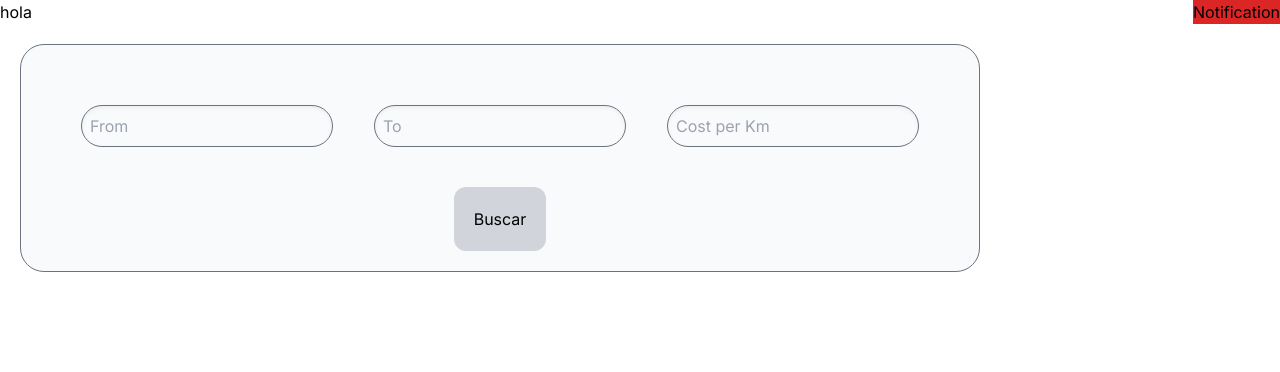
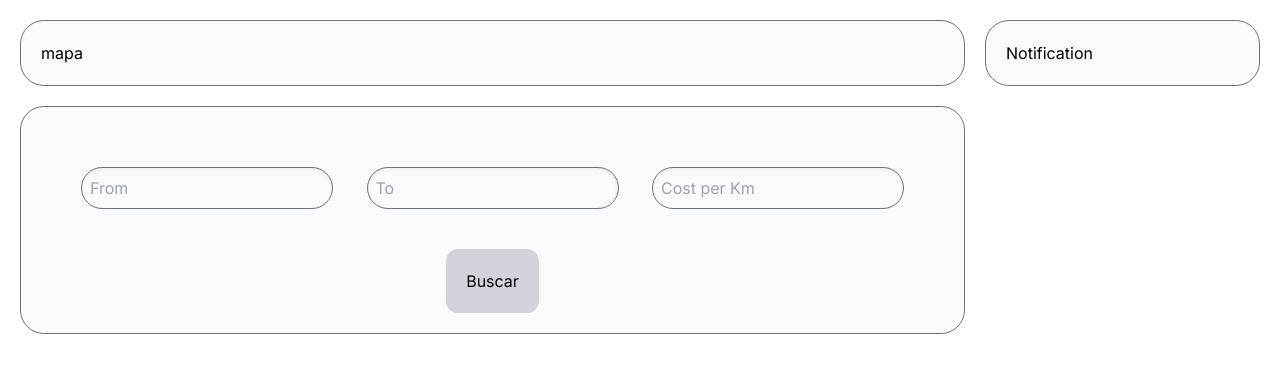
Before and after one commit to Camilo-Camargo/travel-salesman, a Next.js app in the folder packages/app/: page / in a window 1280 px wide. Shown: the top 372 px of the page. Built offline with nearby package versions, Linux system fonts and the light colour scheme.

Commit message:
style: Add style and configuration to tailwindcss

```diff
--- a/packages/app/src/app/(main)/layout.tsx
+++ b/packages/app/src/app/(main)/layout.tsx
@@ -5,12 +5,13 @@ import Notification from "@/modules/layout/notification/notification";
 
 export default async function PageLayout(props: { children: React.ReactNode }) {
   return (
-    <section className="flex flex-row justify-between w-full">
-      <div className="flex flex-col justify-center w-3/4">
+    <section className="flex flex-row justify-between w-full gap-x-5">
+      <div className="flex flex-col justify-center w-3/4 h-full">
         {props.children}
+        <Map />
         <Nav />
       </div>
-      <div>
+      <div className="flex flex-col justify-center w-1/4 h-full">
         <Notification />
       </div>
     </section>
--- a/packages/app/src/app/(main)/page.tsx
+++ b/packages/app/src/app/(main)/page.tsx
@@ -1,8 +1,3 @@
-
 export default function Home() {
-  return (
-    <>
-      <h1>hola</h1>
-    </>
-  );
+  return <></>;
 }
--- a/packages/app/src/modules/layout/map/map.tsx
+++ b/packages/app/src/modules/layout/map/map.tsx
@@ -2,20 +2,8 @@ import { MapContainer, Marker, Popup, TileLayer } from "react-leaflet";
 
 export default function Map() {
   return (
-    <MapContainer
-      center={[51.505, -0.09]}
-      zoom={13}
-      style={{ height: "400px" }}
-    >
-      <TileLayer
-        url="https://{s}.tile.openstreetmap.org/{z}/{x}/{y}.png"
-        attribution='&copy; <a href="https://www.openstreetmap.org/copyright">OpenStreetMap</a> contributors'
-      />
-      <Marker position={[51.505, -0.09]}>
-        <Popup>
-          A pretty CSS3 popup. <br /> Easily customizable.
-        </Popup>
-      </Marker>
-    </MapContainer>
+    <section className="flex w-full border rounded-3xl p-5 border-gray-500 mx-5 mt-5 bg-gray-50">
+      <h1>mapa</h1>
+    </section>
   );
 }
--- a/packages/app/src/modules/layout/notification/notification.tsx
+++ b/packages/app/src/modules/layout/notification/notification.tsx
@@ -1,6 +1,6 @@
 export default function Notification() {
   return (
-    <section className="flex flex-col justify-center bg-red-600">
+    <section className="flex flex-col justify-center border rounded-3xl p-5 border-gray-500 m-5 bg-gray-50">
       <h1>Notification</h1>
     </section>
   );
```
